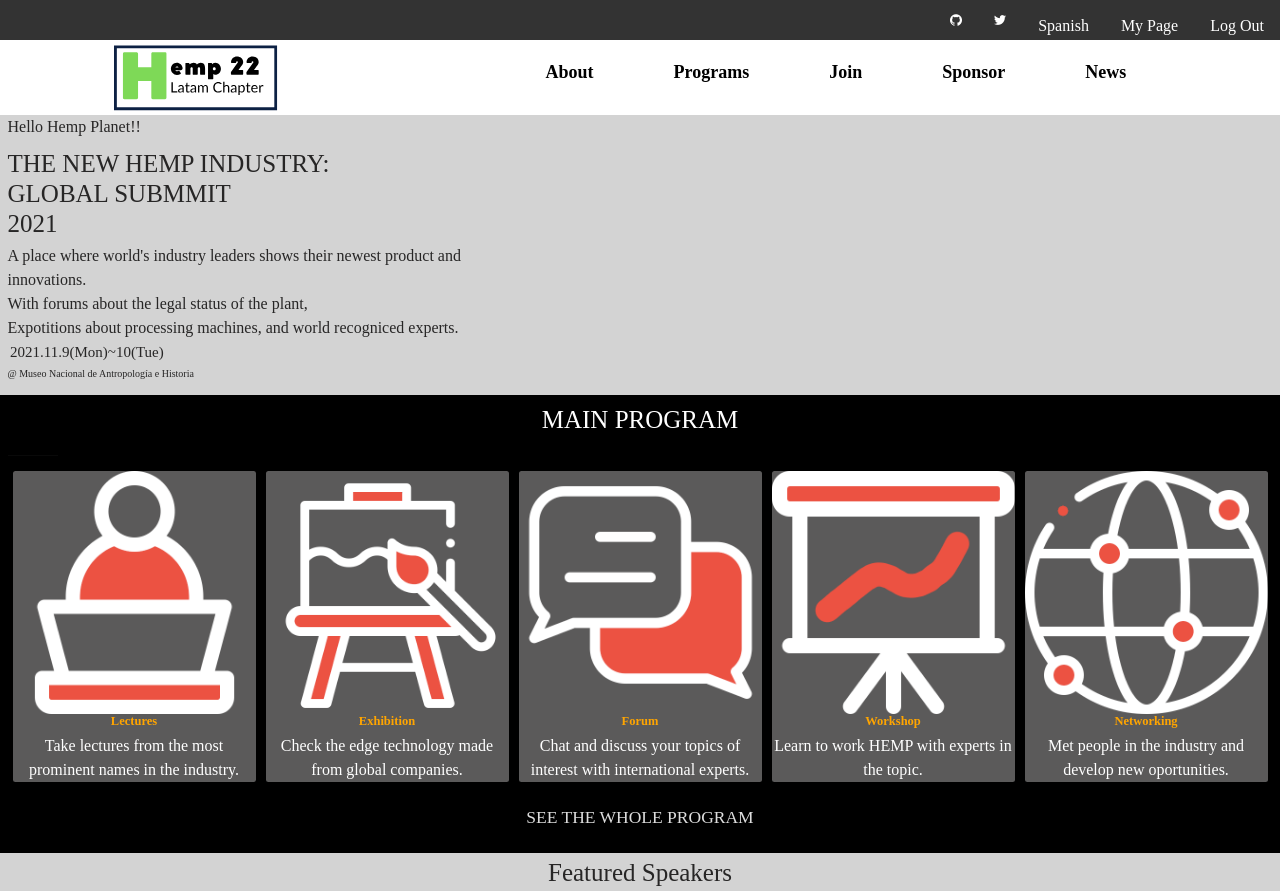
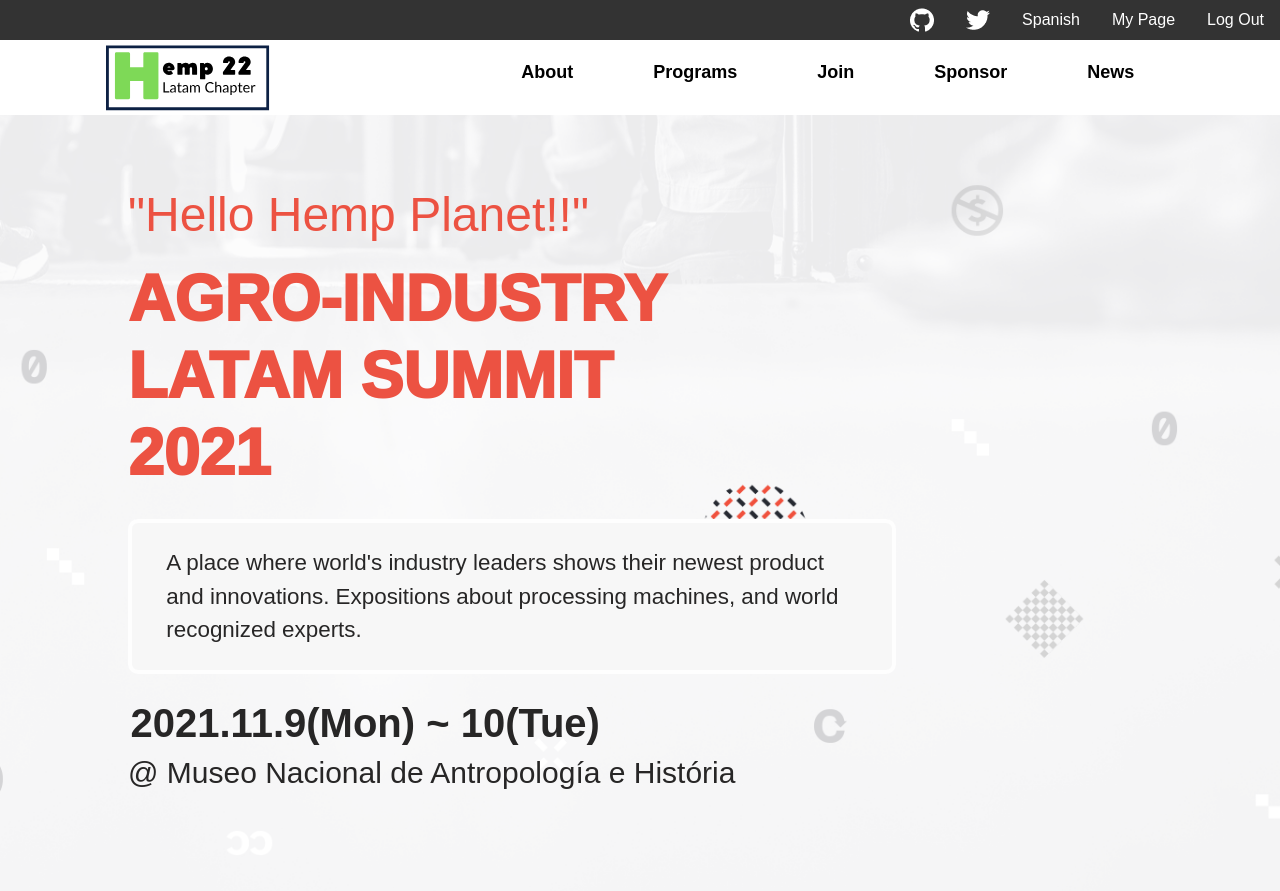
Before and after one commit to sergiogval/capstone-conference-page, a website: page index.html in a window 1280 px wide. Shown: the top 891 px of the page. Drawn offline with nearby package versions, Linux system fonts and the light colour scheme; a web font is replaced by a local one.

Commit message:
Add style to match template

```diff
--- a/css/main.css
+++ b/css/main.css
@@ -1,7 +1,18 @@
+/* @import url('https://fonts.googleapis.com/css2?family=Lato:ital,wght@0,100;0,300;0,400;0,700;0,900;1,100;1,300;1,400;1,700;1,900&display=swap');
+@import url('../fonts/Cocogoose/css2?family=Cocogoose:ital,wght@0,100;0,300;0,400;0,700;0,900;1,100;1,300;1,400;1,700;1,900&display=swap');
+
+:root {
+  --color-primary: #272626;
+  --color-secondary: #ec5242;
+  --color-tertiary: #d3d3d3;
+  --header-font: 'Cocogoose', sans-serif;
+  --body-font: 'Lato', sans-serif;
+}
+
 body {
   text-decoration: none;
-  padding: 0 0;
-  margin: 0 0;
+  padding: 0;
+  margin: 0;
   list-style: none;
   box-sizing: border-box;
   outline: none;
@@ -15,11 +26,12 @@ h5 {
 }
 
 h1.homepage {
+  font-size: 9rem;
   font-weight: bolder;
+  font-family: var(--header-font);
   justify-content: left;
-  font-size: 4rem;
   padding: 0 10% 0 10%;
-  color: orangered;
+  color: var(--color-secondary);
 }
 
 p.homepage {
@@ -31,13 +43,18 @@ p.homepage {
 }
 
 footer {
-  background-color: whitesmoke;
+  background: var(--color-tertiary);
   justify-items: center;
+  align-items: center;
   padding: 5%;
+  margin: 5%;
+  display: flex;
+  justify-content: center;
+  align-items: center;
 }
 
-section#partners {
-  background-color: rgb(56, 56, 37);
+.partners {
+  background-color: var(--color-primary);
   display: flex;
   flex-wrap: wrap;
   justify-content: space-around;
@@ -45,7 +62,7 @@ section#partners {
 }
 
 #landpage {
-  height: 90%;
+  height: 90vh;
 }
 
 #cardabout {
@@ -193,13 +210,8 @@ div.card.m-2 {
 
   .topnav {
     display: flex;
-  }
-
-  .topnav {
-    display: flex;
     justify-content: flex-end;
     color: black;
-    width: 100vw;
   }
 
   #cardlandpage {
@@ -257,8 +269,8 @@ div.card.m-2 {
     margin: 50px 0;
   }
 
-  section#partners {
-    background-color: rgb(56, 56, 37);
+  section.partners {
+    background-color: var(--color-primary);
     display: flex;
     flex-direction: column;
     flex-wrap: wrap;
@@ -282,4 +294,4 @@ div.card.m-2 {
     border: none;
     box-shadow: none;
   }
-}
+} */
--- a/css/style.css
+++ b/css/style.css
@@ -1,8 +1,13 @@
+@import url('https://fonts.googleapis.com/css2?family=Lato:ital,wght@0,100;0,300;0,400;0,700;0,900;1,100;1,300;1,400;1,700;1,900&display=swap');
+@import url('../fonts/Cocogoose/css2?family=Cocogoose:ital,wght@0,100;0,300;0,400;0,700;0,900;1,100;1,300;1,400;1,700;1,900&display=swap');
 
 :root {
   --color-primary: #272626;
   --color-secondary: #ec5242;
   --color-tertiary: #d3d3d3;
+  --color-cards: #d3d3d324;
+  --header-font: 'Cocogoose', sans-serif;
+  --body-font: 'Lato', sans-serif;
 }
 
 * {
@@ -19,18 +24,22 @@
 body {
   margin: 0;
   padding: 0;
-  font-family: 'Lato', sans-serif;
-  font-family: 'cocogoose', normal;
+  font-family: var(--body-font);
   font-size: 16px;
   line-height: 1.5;
   color: var(--color-primary);
   background-color: var(--color-tertiary);
   list-style: none;
-  height: 100%;
+  height: 80vh;
   width: 100%;
 }
 
+.topnav {
+  display: none;
+}
+
 header {
+  font-family: var(--header-font);
   background-color: var(--color-primary);
   list-style: none;
   text-decoration: none;
@@ -56,8 +65,116 @@ nav > ul > li {
   list-style: none;
 }
 
-a:hover,
-a:focus,
-a:active {
+.landPage {
+  display: flex;
+  flex-direction: column;
+  align-items: start;
+  padding-top: 5%;
+  padding-left: 10%;
+  text-align: left;
+  width: 100vw;
+  height: 100vh;
+  font-family: 'Cocogoose', sans-serif;
   color: var(--color-secondary);
+  background-image: url('/images/mobile_intro_bg.png');
+  background-repeat: no-repeat;
+  background-size: cover;
+  background-position: center;
 }
+
+.home-page1 {
+  font-size: 3em;
+  font-weight: 400;
+}
+
+.home-page2 {
+  font-size: 4em;
+  font-weight: 1000;
+}
+
+.card.home {
+  color: var(--color-primary);
+  width: 80vw;
+  border: solid 4px #fefefe;
+  border-radius: 10px;
+  background-color: rgba(247, 247, 247, 1);
+  font-size: 1.4em;
+  height: auto;
+  padding: 2% 3%;
+  margin-block: 2%;
+}
+
+h4.p-1 {
+  font-size: 2.5em;
+  font-weight: bold;
+  color: var(--color-primary);
+}
+
+h6 {
+  font-size: 3rem;
+  color: var(--color-primary);
+}
+
+.program {
+  background-image: url('/images/program_bg.png');
+  outline: none;
+  border: none;
+  background-position: center;
+  width: 100vw;
+}
+
+.cardisplay {
+  display: flex;
+  justify-content: center;
+  margin: 5%;
+  width: 90%;
+  overflow: hidden;
+}
+
+div.card {
+  background-color: var(--color-cards);
+  border: none;
+  width: 15vw;
+  height: 15vw;
+}
+
+@media (min-width: 769px) {
+  .landPage {
+    background-image: url('/images/main_big.png');
+  }
+
+  .topnav {
+    background-color: #333;
+    width: 100vw;
+    height: 40px;
+    display: flex;
+    justify-content: right;
+    align-items: center;
+  }
+
+  .topnav a {
+    color: white;
+    text-decoration: none;
+    font-size: 1em;
+    padding: 0.5em;
+    margin: 0.5em;
+  }
+
+  a:hover,
+  a:active,
+  a:focus {
+    color: var(--color-secondary);
+  }
+
+  .card.home {
+    width: 60vw;
+  }
+
+  .tumbnail {
+    display: flex;
+    width: 50px;
+    height: 3px;
+    margin: 5px auto 10px auto;
+    border: solid 1px var(--color-secondary);
+  }
+}
--- a/index.html
+++ b/index.html
@@ -44,27 +44,25 @@
     </nav>
   </header>
 
-  <section class="container-fluid text-justify-left align-content-center" id="landpage">
-    <p class="homepage1">Hello Hemp Planet!!</P>
-    <h1 class="homepage2">THE NEW HEMP INDUSTRY:<br> GLOBAL SUBMMIT<br> 2021</h1>
-    <div class="card">
-      <div class="card-body" id="cardlandpage">
-        A place where world's industry leaders shows their newest product and innovations.<br>
-        With forums about the legal status of the plant, <br>Expotitions about processing machines,
-        and world recogniced experts.
-      </div>
+  <section class="container-fluid text-justify-left align-content-center landPage" id="LandPage">
+    <p class="home-page1">"Hello Hemp Planet!!"</P>
+    <h1 class="home-page2">AGRO-INDUSTRY<br> LATAM SUMMIT <br> 2021</h1>
+    <div class="card home">
+      A place where world's industry leaders shows their newest product and innovations.
+      Expositions about processing machines,
+      and world recognized experts.
     </div>
-    <h4 class="p-1">2021.11.9(Mon)~10(Tue)</h4>
-    <h6>@ Museo Nacional de Antropología e Historia</h6>
+    <h4 class="p-1">2021.11.9(Mon) ~ 10(Tue)</h4>
+    <h6>@ Museo Nacional de Antropología e História</h6>
   </section>
-  <section class="container-fluid bg-black text-center" id="program">
-    <h1 class="text-white bg-transparent m-3 p-3">MAIN PROGRAM</h1>
-    <hr>
+  <section class="container-fluid  text-center program" id="program">
+    <h1 class="text-white bg-transparent pt-5">Main Program</h1>
+    <span class="tumbnail"></span>
 
     <div class="cardisplay">
       <div class="card  m-2">
         <div class="card-body row">
-          <img src="/images/1.png" id="uno" class="img-fluid rounded-start col" alt="Lecure icon">
+          <img src="/images/1.png" id="uno" width="2" height="2"  class="img-fluid rounded-start col" alt="Lecure icon">
           <h5 class="card-title col" id="title">Lectures</h5>
           <p class="card-text text-white col" id="text">
             Take lectures from the most prominent names in the industry.</p>
@@ -72,34 +70,34 @@
       </div>
       <div class="card  m-2">
         <div class="card-body row">
-          <img src="images/2.png" id="dos" class="img-fluid rounded-start col" alt="Exhibition icon" />
+          <img src="images/2.png" id="dos" width="2" height="2" class="img-fluid rounded-start col" alt="Exhibition icon" />
           <h5 class="card-title col">Exhibition</h5>
           <p class="card-text text-white col">Check the edge technology made from global companies.</p>
         </div>
       </div>
       <div class="card  m-2">
         <div class="card-body row">
-          <img src="images/3.png" id="tres" class="img-fluid rounded-start col" alt="forum icon">
+          <img src="images/3.png" id="tres" width="2" height="2" class="img-fluid rounded-start col" alt="forum icon">
           <h5 class="card-title col">Forum</h5>
           <p class="card-text text-white col">Chat and discuss your topics of interest with international experts.</p>
         </div>
       </div>
-      <div class="card   m-2">
+      <div class="card  m-2">
         <div class="card-body row">
-          <img src="images/4.png" id="cuatro" class="img-fluid rounded-start col" alt="Workshop">
+          <img src="images/4.png" id="cuatro" width="2" height="2" class="img-fluid rounded-start col" alt="Workshop">
           <h5 class="card-title col">Workshop</h5>
           <p class="card-text text-white col">Learn to work HEMP with experts in the topic.</p>
         </div>
       </div>
-      <div class="card   m-2">
+      <div class="card  m-2">
         <div class="card-body row">
-          <img src="images/5.png" id="cinco" class="img-fluid rounded-start col" alt="Networking">
+          <img src="images/5.png" id="cinco" width="2" height="2" class="img-fluid rounded-start col" alt="Networking">
           <h5 class="card-title col">Networking</h5>
-          <p class="card-text text-white col">Met people in the industry and develop new oportunities.</p>
+          <p class="card-text text-white col">Met people in the industry and develop new opportunities.</p>
         </div>
       </div>
     </div>
-    <button type="button" class="btn1">Join Hemp Ind. Global submmit 2021</button>
+    <button type="button" class="btn1">Join Hemp Ind. Global summit 2021</button>
     <a href="#" class="programfooter">
       <h3 class="text-center">SEE THE WHOLE PROGRAM</h3>
     </a>
@@ -109,7 +107,7 @@
     <div id="speakers">
     </div>
   </section>
-  <section id="partners" class="container-fluid bg-gray text-center">
+  <section id="partners" class="container-fluid bg-gray text-center partners">
     <h2 class="text-light bg-gray">Partners</h2>
     <div class="partnerLogo">
       <img src="/images/google.png" width="100" alt="logo google">
@@ -120,7 +118,7 @@
   </section>
   <footer class="cointainer-fluid row">
     <div class="col">
-      <img src="/images/logo.svg" alt="logoevento">
+      <img src="/images/logo.svg" alt="logo evento">
     </div>
     <div class="col">
       <p>Hemp Industries de México.<br> todos los derechos reservados.<br>
--- a/js/speakers.js
+++ b/js/speakers.js
@@ -19,8 +19,7 @@ const arr = [
   },
 ];
 
-// eslint-disable-next-line no-plusplus
-for (let i = 0; i <= arr.length; i++) {
+for (let i = 0; i <= arr.length; i += 1) {
   const card = document.createElement('div');
   card.className = 'card';
   card.innerHTML = `<div id="speakers"><div class="card-content"><img src="${arr[i].image}"><h3>${arr[i].name}</h3><p>${arr[i].title}</p></div></div>`;
--- a/nav.css
+++ /dev/null
@@ -1,138 +0,0 @@
-@import url("https://fonts.googleapis.com/css2?family=Noto+Sans+JP:wght@300&display=swap");
-
-html {
-  font-size: 62.5%;
-  box-sizing: border-box;
-}
-
-*,
-*::before,
-*::after {
-  box-sizing: inherit;
-}
-
-body {
-  margin: 0;
-  padding: 0;
-  line-height: 1.6;
-}
-
-.logo {
-  display: block;
-}
-
-nav {
-  display: flex;
-  align-items: center;
-  justify-content: space-around;
-  min-height: 8vh;
-  background-color: white;
-}
-
-.ham {
-  display: none;
-  background-color: transparent;
-  cursor: pointer;
-  border: none;
-  margin: 0;
-  padding: 0;
-}
-
-.ham span {
-  background-color: black;
-  display: block;
-  height: 3px;
-  width: 28px;
-  margin: 10px auto;
-  border-radius: 2px;
-}
-
-.enlaces-menu {
-  display: flex;
-  padding: 0;
-}
-
-.enlaces-menu li {
-  padding: 0 40px;
-  list-style-type: none;
-  transition: 0.3s;
-}
-
-.enlaces-menu li a {
-  text-decoration: none;
-  font-size: 1.8rem;
-  color: black;
-  font-weight: 600;
-}
-
-@media (max-width: 768px) {
-  body {
-    overflow: hidden;
-  }
-
-  .ham {
-    display: block;
-    cursor: pointer;
-    position: absolute;
-    top: 15px;
-    left: 25px;
-    transition: 0.2s 0.1s;
-  }
-
-  nav {
-    flex-direction: column;
-    align-items: flex-start;
-    padding-top: 25px;
-    padding-bottom: 25px;
-  }
-
-  .logo {
-    display: none;
-  }
-
-  .enlaces-menu {
-    flex-direction: column;
-    justify-content: space-around;
-    align-items: center;
-    height: 92vh;
-    margin: 0;
-    padding: 0;
-    display: none;
-    opacity: 0;
-    transition: opacity 5s ease-out;
-    width: 100%;
-  }
-
-  .enlaces-menu li {
-    text-align: center;
-    width: 100%;
-    padding: 20px;
-  }
-}
-
-@keyframes muestraMenu {
-  from {
-    opacity: 0;
-  }
-
-  to {
-    opacity: 1;
-  }
-}
-
-.enlaces-menu.activado {
-  display: flex;
-  animation: muestraMenu 350ms ease-in-out both;
-}
-
-.br-1.animado {
-  transform: rotate(-45deg) translate(-10px, 8px);
-}
-
-.br-2.animado {
-  opacity: 0;
-}
-
-.br-3.animado {
-  transform: rotate(45deg) translate(-10px, -8px);
-}
```
Also changed, not shown: css/nav.css (+8 -0 lines), about.html (indentation only), fonts/Cocogoose Pro Italic-trial.ttf (deleted), fonts/Cocogoose Pro Light Italic-trial.ttf (deleted), fonts/Cocogoose Pro Light-trial.ttf (deleted), fonts/Cocogoose Pro Semilight Italic-trial.ttf (deleted), fonts/Cocogoose Pro Semilight-trial.ttf (deleted), fonts/Cocogoose Pro Thin Italic-trial.ttf (deleted), fonts/Cocogoose Pro Thin-trial.ttf (deleted), fonts/Cocogoose Pro UltraLight Italic-trial.ttf (deleted), fonts/Cocogoose Pro Ultralight-trial.ttf (deleted), fonts/Cocogoose Pro-trial.ttf (deleted), images/program_bg.png (added).
